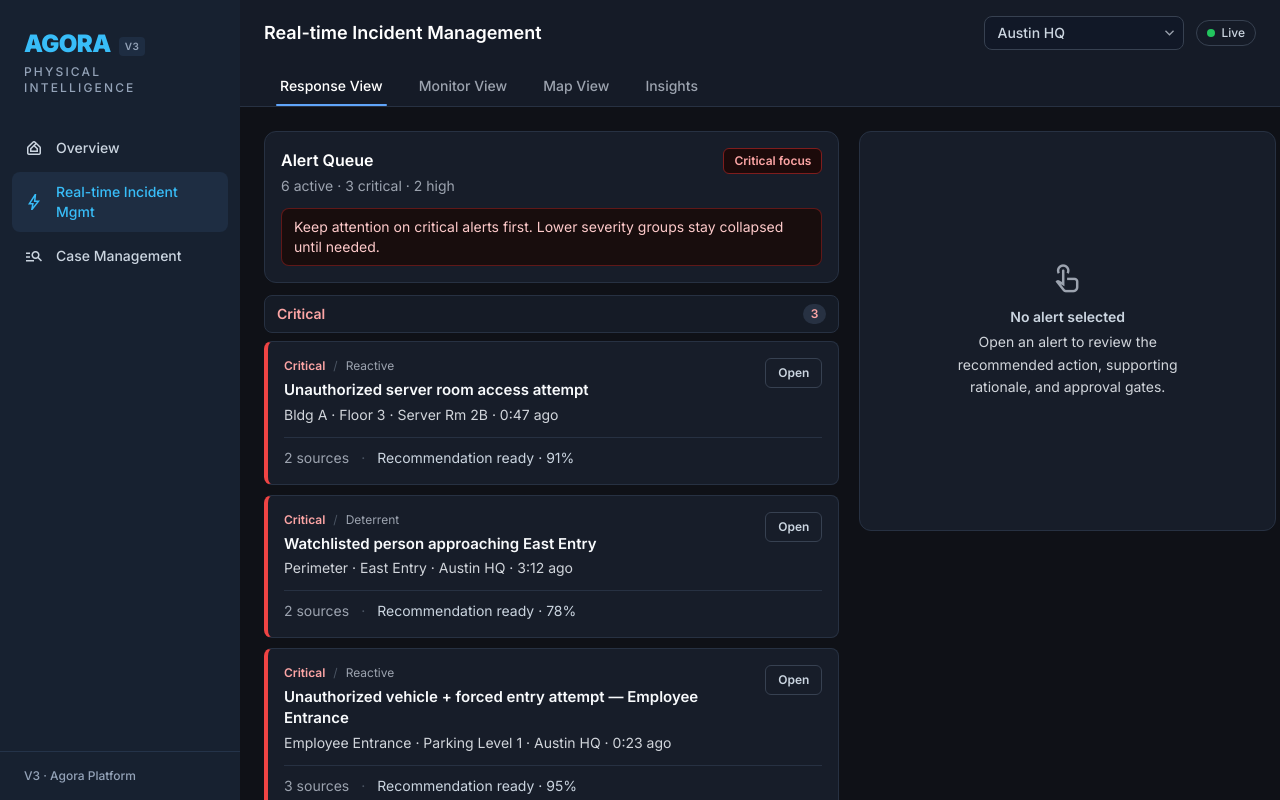
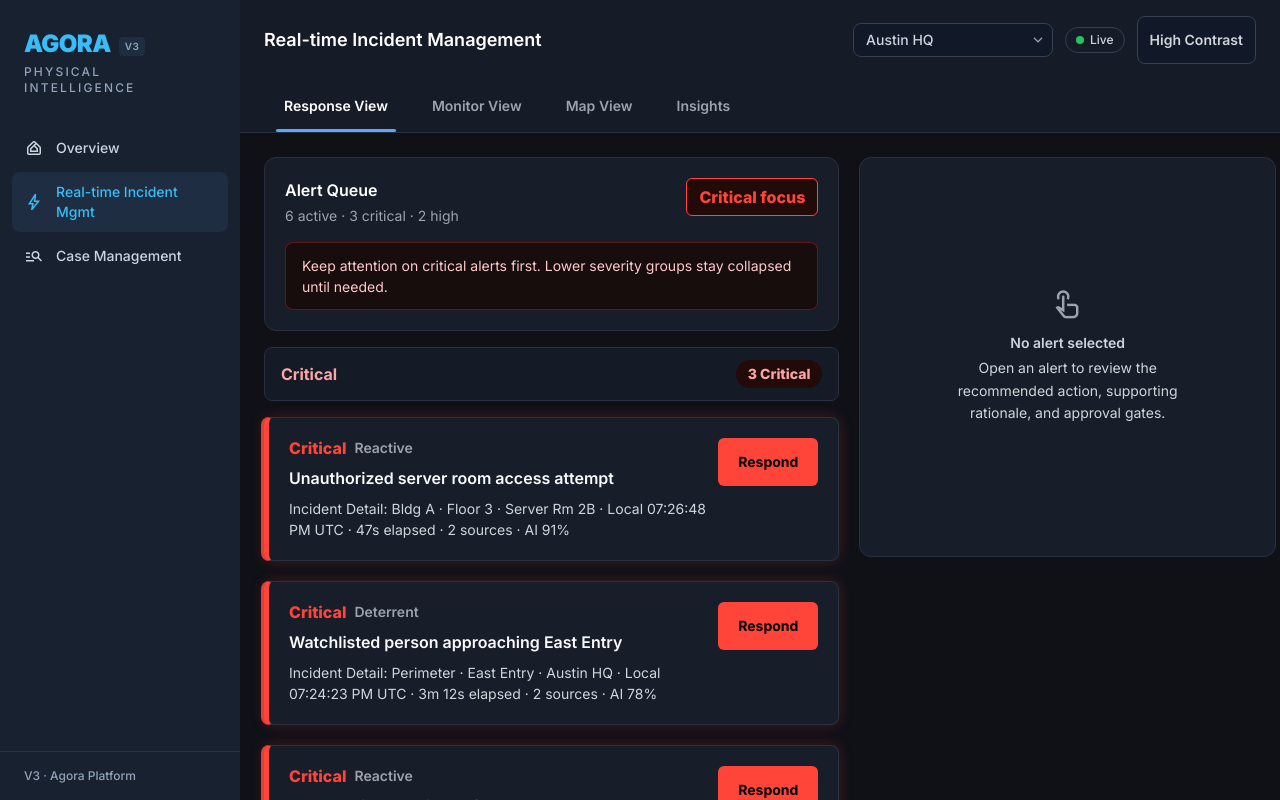
Before and after one commit to bgeorge-een/project-agora-v3, a Next.js app: page /incident-management in a window 1280 px wide. Shown: the top 800 px of the page. Built offline with nearby package versions, Linux system fonts and the light colour scheme.

Commit message:
Optimize SOC incident triage ergonomics

```diff
--- a/app/globals.css
+++ b/app/globals.css
@@ -81,6 +81,47 @@ body {
   -moz-osx-font-smoothing: grayscale;
 }
 
+@keyframes criticalRailPulse {
+  0%, 100% {
+    box-shadow: -3px 0 0 rgba(255, 69, 58, 0.45), 0 0 0 rgba(255, 69, 58, 0);
+  }
+  50% {
+    box-shadow: -3px 0 0 rgba(255, 69, 58, 1), 0 0 18px rgba(255, 69, 58, 0.28);
+  }
+}
+
+.critical-unacknowledged {
+  animation: criticalRailPulse 2.4s ease-in-out infinite;
+}
+
+.soc-high-contrast {
+  background-color: #000 !important;
+}
+
+.soc-high-contrast .soc-surface {
+  background-color: #000 !important;
+  border-color: #64748B !important;
+}
+
+.soc-high-contrast [class*="bg-[#0F1117]"],
+.soc-high-contrast [class*="bg-[#111827]"],
+.soc-high-contrast [class*="bg-[#151B26]"],
+.soc-high-contrast [class*="bg-[#171D29]"],
+.soc-high-contrast [class*="bg-[#1A2230]"],
+.soc-high-contrast [class*="bg-[#1D2533]"],
+.soc-high-contrast [class*="bg-[#202838]"] {
+  background-color: #000 !important;
+}
+
+.soc-high-contrast [class*="border-[#273142]"],
+.soc-high-contrast [class*="border-[#374151]"] {
+  border-color: #64748B !important;
+}
+
+.soc-high-contrast .soc-muted {
+  color: #E5E7EB !important;
+}
+
 /* Scrollbar */
 ::-webkit-scrollbar { width: 6px; height: 6px; }
 ::-webkit-scrollbar-track { background: transparent; }
--- a/app/incident-management/page.tsx
+++ b/app/incident-management/page.tsx
@@ -20,11 +20,20 @@ const SITES = ['Austin HQ', 'Dallas Office', 'Cedar Park Warehouse']
 export default function IncidentManagementPage() {
   const [tab, setTab] = useState<ViewTab>('response')
   const [site, setSite] = useState('Austin HQ')
+  const [highContrast, setHighContrast] = useState(false)
 
   return (
-    <div className="min-h-screen bg-[#0F1117]">
+    <div
+      className={`min-h-screen ${highContrast ? 'soc-high-contrast bg-black' : 'bg-[#0F1117]'}`}
+    >
       {/* Top bar */}
-      <header className="sticky top-0 z-20 border-b border-[#273142] bg-[#171D29]/95 backdrop-blur-sm">
+      <header
+        className={`sticky top-0 z-20 border-b backdrop-blur-sm ${
+          highContrast
+            ? 'border-[#64748B] bg-black'
+            : 'border-[#273142] bg-[#171D29]/95'
+        }`}
+      >
         <div className="flex flex-wrap items-center gap-4 px-6 py-4">
           <h1 className="text-lg font-semibold text-white">
             Real-time Incident Management
@@ -58,6 +67,19 @@ export default function IncidentManagementPage() {
               </span>
               Live
             </span>
+
+            <button
+              type="button"
+              aria-pressed={highContrast}
+              onClick={() => setHighContrast((value) => !value)}
+              className={`min-h-12 rounded-lg px-3 text-sm font-semibold transition-colors ${
+                highContrast
+                  ? 'bg-white text-black'
+                  : 'border border-[#374151] bg-[#111827] text-[#D1D5DB] hover:bg-[#1F2937]'
+              }`}
+            >
+              High Contrast
+            </button>
           </div>
         </div>
 
@@ -69,7 +91,7 @@ export default function IncidentManagementPage() {
               <button
                 key={t.id}
                 onClick={() => setTab(t.id)}
-                className={`relative px-4 py-2.5 text-sm font-medium transition-colors ${
+                className={`relative min-h-[52px] px-5 py-3 text-sm font-semibold transition-colors ${
                   active
                     ? 'text-white'
                     : 'text-[#9CA3AF] hover:text-white'
@@ -77,7 +99,7 @@ export default function IncidentManagementPage() {
               >
                 {t.label}
                 {active && (
-                  <span className="absolute inset-x-3 bottom-0 h-0.5 rounded-full bg-[#60A5FA]" />
+                  <span className="absolute inset-x-3 bottom-0 h-[3px] rounded-full bg-[#60A5FA]" />
                 )}
               </button>
             )
@@ -87,7 +109,7 @@ export default function IncidentManagementPage() {
 
       {/* Active view */}
       <div className="px-6 py-6">
-        {tab === 'response' && <ResponseView />}
+        {tab === 'response' && <ResponseView highContrast={highContrast} />}
         {tab === 'monitor' && <MonitorView />}
         {tab === 'map' && <MapView />}
         {tab === 'insights' && <InsightsView />}
--- a/components/incident/NBACard.tsx
+++ b/components/incident/NBACard.tsx
@@ -6,12 +6,22 @@ interface NBACardProps {
   alert: Alert | null
   onAccept: (alert: Alert) => void
   onOverride: (alert: Alert) => void
+  highContrast?: boolean
 }
 
-export default function NBACard({ alert, onAccept, onOverride }: NBACardProps) {
+export default function NBACard({
+  alert,
+  onAccept,
+  onOverride,
+  highContrast = false,
+}: NBACardProps) {
   if (!alert || !alert.nba) {
     return (
-      <div className="flex h-full min-h-[400px] flex-col items-center justify-center rounded-xl border border-[#273142] bg-[#171D29] p-8 text-center">
+      <div
+        className={`soc-surface flex h-full min-h-[400px] flex-col items-center justify-center rounded-xl border p-8 text-center ${
+          highContrast ? 'border-[#64748B] bg-black' : 'border-[#273142] bg-[#171D29]'
+        }`}
+      >
         <span
           className="material-symbols-outlined mb-3 text-[#9CA3AF]"
           style={{ fontSize: '32px', lineHeight: 1 }}
@@ -38,7 +48,11 @@ export default function NBACard({ alert, onAccept, onOverride }: NBACardProps) {
     : 'Review'
 
   return (
-    <div className="rounded-xl border border-[#273142] bg-[#171D29]">
+    <div
+      className={`soc-surface rounded-xl border ${
+        highContrast ? 'border-[#64748B] bg-black' : 'border-[#273142] bg-[#171D29]'
+      }`}
+    >
       {/* Header */}
       <div className="border-b border-[#273142] p-5">
         <div className="min-w-0 flex-1">
@@ -80,7 +94,7 @@ export default function NBACard({ alert, onAccept, onOverride }: NBACardProps) {
           </p>
           <button
             onClick={() => onAccept(alert)}
-            className="w-full rounded-lg bg-[#2563EB] px-4 py-3 text-left text-[15px] font-semibold leading-snug text-white transition-colors hover:bg-[#1D4ED8]"
+            className="min-h-[52px] w-full rounded-lg bg-[#2563EB] px-4 py-3 text-left text-[15px] font-semibold leading-snug text-white transition-colors hover:bg-[#1D4ED8]"
           >
             {nba.recommendedAction}
           </button>
@@ -201,7 +215,7 @@ export default function NBACard({ alert, onAccept, onOverride }: NBACardProps) {
         <div className="flex gap-2 border-t border-[#273142] pt-5">
           <button
             onClick={() => onAccept(alert)}
-            className="flex flex-1 items-center justify-center gap-1.5 rounded-lg bg-[#1D4ED8] px-4 py-2.5 text-sm font-semibold text-white transition-colors hover:bg-[#2563EB]"
+            className="flex min-h-12 flex-1 items-center justify-center gap-1.5 rounded-lg bg-[#1D4ED8] px-4 py-2.5 text-sm font-semibold text-white transition-colors hover:bg-[#2563EB]"
           >
             <span
               className="material-symbols-outlined"
@@ -213,7 +227,7 @@ export default function NBACard({ alert, onAccept, onOverride }: NBACardProps) {
           </button>
           <button
             onClick={() => onOverride(alert)}
-            className="flex items-center gap-1.5 rounded-lg border border-[#374151] px-4 py-2.5 text-sm font-medium text-[#9CA3AF] transition-colors hover:bg-[#1F2937] hover:text-white"
+            className="flex min-h-12 items-center gap-1.5 rounded-lg border border-[#374151] px-4 py-2.5 text-sm font-medium text-[#D1D5DB] transition-colors hover:bg-[#1F2937] hover:text-white"
           >
             <span
               className="material-symbols-outlined"
--- a/components/incident/ResponseView.tsx
+++ b/components/incident/ResponseView.tsx
@@ -9,14 +9,26 @@ import OverrideModal, { type OverrideReason } from './OverrideModal'
 import { IncidentDetailDrawer } from './IncidentDetailDrawer'
 
 // ---- helpers ----
-function formatAge(seconds: number): string {
-  if (seconds < 60) return `0:${String(seconds).padStart(2, '0')} ago`
+function formatElapsed(seconds: number): string {
+  if (seconds < 60) return `${seconds}s elapsed`
   const m = Math.floor(seconds / 60)
   const s = seconds % 60
-  if (m < 60) return `${m}:${String(s).padStart(2, '0')} ago`
+  if (m < 60) return `${m}m ${String(s).padStart(2, '0')}s elapsed`
   const h = Math.floor(m / 60)
   const rm = m % 60
-  return `${h}h ${rm}m ago`
+  return `${h}h ${rm}m elapsed`
+}
+
+function formatLocalTime(ageSeconds: number): string {
+  const eventTime = new Date(Date.now() - ageSeconds * 1000)
+  const formatted = eventTime.toLocaleTimeString('en-US', {
+    hour: '2-digit',
+    minute: '2-digit',
+    second: '2-digit',
+    hour12: true,
+    timeZoneName: 'short',
+  })
+  return formatted.replace(/\bCST\b|\bCDT\b/, 'CT')
 }
 
 const SEVERITY_META: Record<
@@ -25,9 +37,9 @@ const SEVERITY_META: Record<
 > = {
   critical: {
     label: 'Critical',
-    rail: '#EF4444',
-    text: '#FCA5A5',
-    quietText: '#FCA5A5',
+    rail: '#FF453A',
+    text: '#FF453A',
+    quietText: '#FFB4AE',
   },
   high: {
     label: 'High',
@@ -57,6 +69,7 @@ interface AlertCardProps {
   onAccept: (a: Alert) => void
   onReview: (a: Alert) => void
   onOverride: (a: Alert) => void
+  highContrast?: boolean
 }
 
 function AlertCard({
@@ -64,74 +77,68 @@ function AlertCard({
   selected,
   resolution,
   onReview,
+  highContrast = false,
 }: AlertCardProps) {
   const isDeterrent = alert.type === 'deterrent'
   const meta = SEVERITY_META[alert.severity]
   const confidence = alert.nba ? Math.round(alert.nba.confidence * 100) : null
+  const criticalUnacknowledged = alert.severity === 'critical' && !resolution
+  const detailItems = [
+    alert.location,
+    `Local ${formatLocalTime(alert.ageSeconds)}`,
+    formatElapsed(alert.ageSeconds),
+    `${alert.sources.length} sources`,
+    alert.nba && confidence != null ? `AI ${confidence}%` : alert.status === 'enriching' ? 'AI enriching' : 'AI pending',
+  ]
 
   return (
     <div
-      className={`rounded-lg border p-4 transition-colors ${
+      className={`soc-surface rounded-lg border p-5 transition-colors ${
+        criticalUnacknowledged ? 'critical-unacknowledged' : ''
+      } ${
         selected
-          ? 'border-[#475569] bg-[#202838]'
-          : 'border-[#273142] bg-[#171D29] hover:bg-[#1D2533]'
+          ? highContrast
+            ? 'border-white bg-black'
+            : 'border-[#475569] bg-[#202838]'
+          : highContrast
+            ? 'border-[#64748B] bg-black hover:bg-[#111827]'
+            : 'border-[#273142] bg-[#171D29] hover:bg-[#1D2533]'
       }`}
-      style={{ borderLeft: `4px solid ${selected ? '#60A5FA' : meta.rail}` }}
+      style={{ borderLeft: `5px solid ${selected ? '#60A5FA' : meta.rail}` }}
     >
       <div className="flex items-start justify-between gap-3">
         <div className="min-w-0 flex-1">
-          <div className="mb-1.5 flex items-center gap-2 text-xs">
-            <span className="font-semibold" style={{ color: meta.text }}>
+          <div className="mb-2 flex items-center gap-2 text-base leading-none">
+            <span className="font-extrabold" style={{ color: meta.text }}>
               {meta.label}
             </span>
-            <span className="text-[#4B5563]">/</span>
-            <span className="text-[#9CA3AF]">
+            <span className="soc-muted text-sm font-semibold text-[#9CA3AF]">
               {isDeterrent ? 'Deterrent' : 'Reactive'}
             </span>
           </div>
-          <h3 className="text-[15px] font-semibold leading-snug text-[#F8FAFC]">
+          <h3 className="text-base font-semibold leading-[1.5] text-[#F8FAFC]">
             {alert.title}
           </h3>
-          <p className="mt-1 text-sm text-[#D1D5DB]">
-            {alert.location} · {formatAge(alert.ageSeconds)}
+          <p className="soc-muted mt-2 text-sm leading-[1.5] text-[#D1D5DB]">
+            Incident Detail: {detailItems.filter(Boolean).join(' · ')}
           </p>
         </div>
         <button
           onClick={() => onReview(alert)}
-          className={`shrink-0 rounded-md px-3 py-1.5 text-xs font-semibold transition-colors ${
+          className={`min-h-12 shrink-0 rounded-md px-5 text-sm font-bold transition-colors ${
             selected
               ? 'bg-[#243B55] text-[#BFDBFE]'
-              : 'border border-[#374151] text-[#CBD5E0] hover:border-[#4B5563] hover:bg-[#1F2937]'
+              : alert.severity === 'critical'
+                ? 'bg-[#FF453A] text-black hover:bg-[#FF6B61]'
+                : 'bg-[#2563EB] text-white hover:bg-[#1D4ED8]'
           }`}
         >
-          {selected ? 'Selected' : 'Open'}
+          {selected ? 'Selected' : alert.severity === 'critical' ? 'Respond' : 'Open'}
         </button>
       </div>
 
-      <div className="mt-3 flex flex-wrap items-center gap-x-3 gap-y-1 border-t border-[#273142] pt-2.5 text-sm text-[#9CA3AF]">
-        <span>{alert.sources.length} sources</span>
-        <span className="text-[#4B5563]">·</span>
-        {alert.status === 'enriching' ? (
-          <span className="inline-flex items-center gap-1.5">
-            <span
-              className="material-symbols-outlined animate-spin"
-              style={{ fontSize: '14px', lineHeight: 1 }}
-            >
-              sync
-            </span>
-            Enriching
-          </span>
-        ) : alert.nba ? (
-          <span className="text-[#CBD5E0]">
-            Recommendation ready{confidence != null ? ` · ${confidence}%` : ''}
-          </span>
-        ) : (
-          <span>Awaiting enrichment</span>
-        )}
-      </div>
-
       {resolution && (
-        <div className="mt-2.5 flex items-center gap-1.5 rounded-md border border-[#274235] bg-[#12221B] px-2.5 py-1.5 text-xs font-medium text-[#86EFAC]">
+        <div className="mt-3 flex items-center gap-1.5 rounded-md border border-[#274235] bg-[#12221B] px-2.5 py-1.5 text-sm font-medium text-[#86EFAC]">
           <span
             className="material-symbols-outlined"
             style={{ fontSize: '16px', lineHeight: 1 }}
@@ -165,7 +172,11 @@ const REASON_LABELS: Record<OverrideReason, string> = {
   other: 'Other',
 }
 
-export default function ResponseView() {
+export default function ResponseView({
+  highContrast = false,
+}: {
+  highContrast?: boolean
+}) {
   const { alerts } = useSimulation()
   const [selectedId, setSelectedId] = useState<string | null>(null)
   const [expanded, setExpanded] = useState<Record<Severity, boolean>>({
@@ -230,10 +241,18 @@ export default function ResponseView() {
   }
 
   return (
-    <div className="grid grid-cols-1 gap-5 bg-[#0F1117] lg:grid-cols-[58%_42%]">
+    <div
+      className={`grid grid-cols-1 gap-5 lg:grid-cols-[58%_42%] ${
+        highContrast ? 'bg-black' : 'bg-[#0F1117]'
+      }`}
+    >
       {/* LEFT — Alert Queue */}
-      <div className="space-y-3">
-        <div className="rounded-xl border border-[#273142] bg-[#171D29] p-4">
+      <div className="space-y-4">
+        <div
+          className={`soc-surface rounded-xl border p-5 ${
+            highContrast ? 'border-[#64748B] bg-black' : 'border-[#273142] bg-[#171D29]'
+          }`}
+        >
           <div className="flex items-start justify-between gap-4">
             <div>
               <h2 className="text-base font-semibold text-white">Alert Queue</h2>
@@ -242,13 +261,13 @@ export default function ResponseView() {
               </p>
             </div>
             {criticalCount > 0 && (
-              <span className="rounded-md border border-[#7F1D1D] bg-[#1C0A0A] px-2.5 py-1 text-xs font-semibold text-[#FCA5A5]">
+              <span className="rounded-md border border-[#FF453A] bg-[#210A08] px-3 py-1.5 text-base font-extrabold text-[#FF453A]">
                 Critical focus
               </span>
             )}
           </div>
           {criticalCount > 0 && (
-            <div className="mt-3 rounded-lg border border-[#7F1D1D]/70 bg-[#180D0D] px-3 py-2 text-sm text-[#FECACA]">
+            <div className="mt-4 rounded-lg border border-[#7F1D1D]/70 bg-[#180D0D] px-4 py-3 text-sm leading-[1.5] text-[#FECACA]">
               Keep attention on critical alerts first. Lower severity groups stay collapsed until needed.
             </div>
           )}
@@ -268,16 +287,20 @@ export default function ResponseView() {
                   setExpanded((prev) => ({ ...prev, [sev]: !prev[sev] }))
                 }
                 disabled={isCritical}
-                className="flex w-full items-center justify-between rounded-lg border border-[#273142] bg-[#151B26] px-3 py-2 text-left transition-colors hover:bg-[#1A2230]"
+                className={`flex min-h-[52px] w-full items-center justify-between rounded-lg border px-4 py-3 text-left transition-colors ${
+                  highContrast
+                    ? 'border-[#64748B] bg-black hover:bg-[#111827]'
+                    : 'border-[#273142] bg-[#151B26] hover:bg-[#1A2230]'
+                }`}
               >
                 <span
-                  className="flex items-center gap-1.5 text-sm font-semibold"
+                  className="flex items-center gap-2 text-base font-bold"
                   style={{ color: meta.headerText }}
                 >
                   {!isCritical && (
                     <span
                       className="material-symbols-outlined"
-                      style={{ fontSize: '18px', lineHeight: 1 }}
+                      style={{ fontSize: '24px', lineHeight: 1 }}
                     >
                       {isOpen ? 'expand_more' : 'chevron_right'}
                     </span>
@@ -286,18 +309,24 @@ export default function ResponseView() {
                 </span>
                 {list.length > 0 && (
                   <span
-                    className="rounded-full bg-[#273142] px-2 py-0.5 text-xs font-semibold"
+                    className={`rounded-full px-3 py-1 text-sm font-extrabold ${
+                      sev === 'critical'
+                        ? 'bg-[#210A08]'
+                        : highContrast
+                          ? 'bg-white text-black'
+                          : 'bg-[#273142]'
+                    }`}
                     style={{ color: meta.headerText }}
                   >
-                    {list.length}
+                    {list.length} {meta.label}
                   </span>
                 )}
               </button>
 
               {(isCritical || isOpen) && (
-                <div className="mt-2 space-y-2.5">
+                <div className="mt-4 space-y-5">
                   {list.length === 0 ? (
-                    <p className="px-3 py-2 text-xs text-[#6B7280]">
+                    <p className="px-3 py-2 text-sm text-[#9CA3AF]">
                       No {meta.label.toLowerCase()} alerts.
                     </p>
                   ) : (
@@ -310,6 +339,7 @@ export default function ResponseView() {
                         onAccept={handleAccept}
                         onReview={handleReview}
                         onOverride={handleOverride}
+                        highContrast={highContrast}
                       />
                     ))
                   )}
@@ -321,11 +351,14 @@ export default function ResponseView() {
       </div>
 
       {/* RIGHT — NBA + SOP */}
-      <div className="bg-[#0F1117] lg:sticky lg:top-4 lg:self-start">
+      <div
+        className={`${highContrast ? 'bg-black' : 'bg-[#0F1117]'} lg:sticky lg:top-4 lg:self-start`}
+      >
         <NBACard
           alert={nbaCardAlert}
           onAccept={handleAccept}
           onOverride={handleOverride}
+          highContrast={highContrast}
         />
       </div>
 
```
